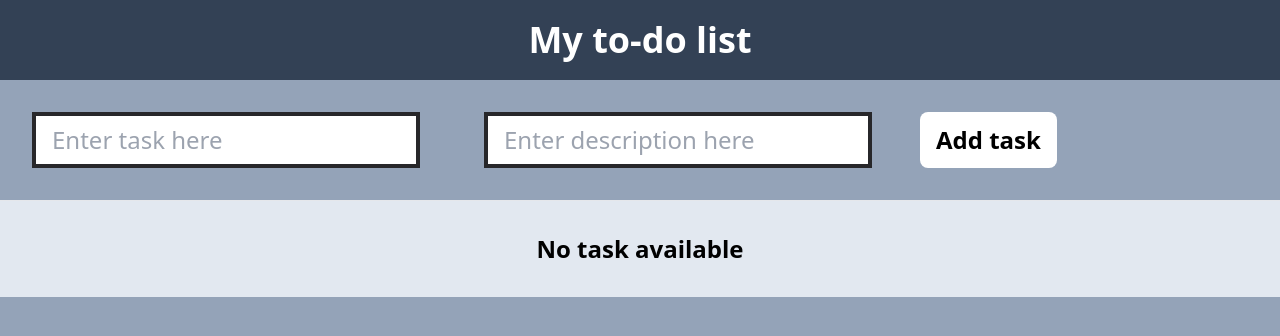
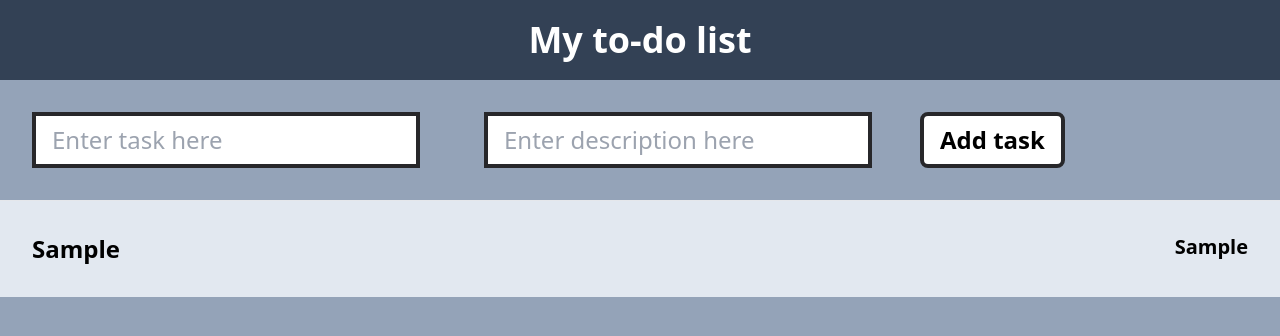
Before and after one commit to aawhan0/to-do-app, a Next.js app: page / in a window 1280 px wide. Both pictures are taken after typing "Sample", "Sample" into the empty fields and a click on the button "Add task". Shown: the top 336 px of the page. Built offline with nearby package versions, Linux system fonts and the light colour scheme.

Commit message:
added task and desc visibility

```diff
--- a/app/page.js
+++ b/app/page.js
@@ -15,10 +15,20 @@ const page = () => {
     setdesc('')
     console.log(mainTask);
 
-  }
+
+  };
 
 
   let renderTask = <h2> No task available</h2>
+
+  if(mainTask.length>0){
+  renderTask= mainTask.map((t,i) => {
+    return <div className='flex justify-between'>
+        <h5 className="text-2xl font-semibold">{t.title}</h5>
+        <h5 className='text-xl font-semibold'>{t.desc}</h5>
+    </div>
+})
+}
   return (
     <>
 
@@ -49,7 +59,7 @@ const page = () => {
        }}
        />
 
-      <button className='bg-white text-black text-2xl px-4 py-3 m-4 font-bold rounded-lg'> Add task</button>
+      <button className='bg-white text-black text-2xl px-4 py-2 m-4 font-bold border-zinc-800 border-4 rounded-lg'> Add task</button>
 
     </form>
     <hr />
```
